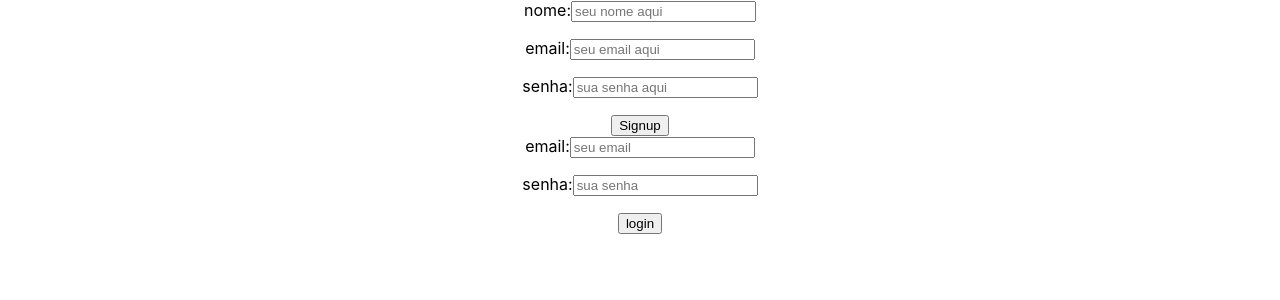
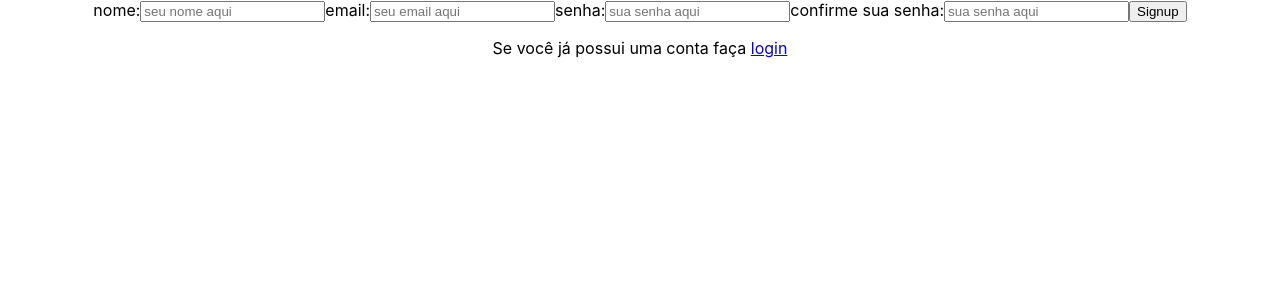
Before and after one commit to jezielfsilva/to, a React (Create React App) app: page / in a window 1280 px wide. Shown: the top 300 px of the page. Built offline with nearby package versions, Linux system fonts and the light colour scheme.

Commit message:
novas funções criadas para a página

```diff
--- a/src/App.js
+++ b/src/App.js
@@ -4,13 +4,44 @@ import './App.css';
 import PageSignup from './components/createAccount';
 import PageLoggin from './components/loggin';
 
-function App() {
-  return (
-    <div className="App">
-      <PageSignup/>
-      <PageLoggin/>
-    </div>
-  );
+class App extends React.Component {
+  constructor(props) {
+    super(props);
+
+    this.state = {
+        telaRenderizada: <PageSignup
+       backLogin = {this.changeScreen} />
+    }
+}
+
+changeScreen = (event) => {
+  event.preventDefault()
+  this.setState ({
+    telaRenderizada: <PageLoggin
+    backCreateAcc = {this.mudarScreen} />
+  })
+}
+
+mudarScreen = (event) => {
+  event.preventDefault()
+  this.setState ({
+    telaRenderizada: <PageSignup
+    backLogin = {this.changeScreen} />
+  })
+}
+
+  render () {
+
+    return (
+      <div className="App">
+        {/* <PageSignup */}
+        {/* backLogin = {this.changeScreen}/> */}
+        {/* <PageLoggin */}
+        {/* backCreateAcc = {this.mudarScreen}/> */}
+        {this.state.telaRenderizada}
+      </div>
+    );
+  }
 }
 
 export default App;
--- a/src/components/createAccount.js
+++ b/src/components/createAccount.js
@@ -8,64 +8,39 @@ class PageSignup extends React.Component {
         this.state = {
             nome: '',
             email: '',
-            senha: null,
-
-            userData: [
-                {
-                    nome: '',
-                    email: '',
-                    senha: null,
-                }
-            ]
+            senha: '',
         }
     }
 
-    getname = (event) => {
-        this.setState({
-            nome: event.target.value,
-        })
+    userData = (event) => {
+        event.preventDefault()
+        this.setState ({
+            nome: document.getElementById('Nome').value,
+            email: document.getElementById('Email').value,
+            senha: document.getElementById('Senha').value
+    })
+    console.log(this.state.nome)
     }
-
-    getemail = (event) => {
-        this.setState({
-            email: event.target.value,
-        })
-    }
-
-    getpassword = (event) => {
-        this.setState({
-            senha: event.target.value,
-        })
-    }
-
-    saveData = () => {
-        this.setState({
-            nome: this.getname.value,
-            email: this.getemail.value,
-            senha: this.getpassword.value,
-        })
-        console.log(this.userData);
-    }
-
 
     render () {
         return (
             <div className='box-login'>
-                <form>
+                <form onSubmit={this.userData}>
                     <label>nome:
-                        <input onChange={this.getname} type="text" placeholder="seu nome aqui" />
+                        <input id = "Nome" type="text" placeholder="seu nome aqui" />
                     </label>
-                    <p>{this.state.nome}</p>
                     <label>email:
-                        <input onChange={this.getemail} type="email" placeholder="seu email aqui" />
+                        <input id = "Email" type="email" placeholder="seu email aqui" />
                     </label>
-                    <p>{this.state.email}</p>
                     <label>senha:
-                        <input onChange={this.getpassword} type="password" placeholder="sua senha aqui" />
+                        <input id = "Senha" type="password" placeholder="sua senha aqui" />
                     </label>
-                    <p>{this.state.senha}</p>
-                    <button onClick={this.saveData}>Signup</button>
+                    <label>confirme sua senha:
+                        <input type="password" placeholder="sua senha aqui" />
+                    </label>
+                    <button>Signup</button>
                 </form>
+                <p>Se você já possui uma conta faça <a onClick={this.props.backLogin} href='*' >login</a></p>
             </div>
         )
     }
--- a/src/components/loggin.js
+++ b/src/components/loggin.js
@@ -6,37 +6,40 @@ class PageLoggin extends React.Component {
         super(props);
 
         this.state = {
-            email: '',
-            senha: null,
+            email: 'listadetarefas@gmail.com',
+            senha: '345687',
+
+            logText: '',
         }
     }
 
-    getemail = (event) => {
-        this.setState({
-            email: event.target.value,
-        })
-    }
+    userLogin = (event) => {
+        event.preventDefault()
+        if ((document.getElementById('Email').value === this.state.email) &&
+            (document.getElementById('Senha').value === this.state.senha)) {
 
-    getpassword = (event) => {
-        this.setState({
-            senha: event.target.value,
-        })
+            }
+        else {
+            this.setState ({
+                logText: 'email ou senha inválidos',
+            })
+        }
     }
 
     render () {
         return (
             <div>
-                <form>
+                <form onSubmit={this.userLogin}>
                     <label>email:
-                        <input onChange={this.getemail} type="email" placeholder="seu email" />
+                        <input id = "Email" type="email" placeholder="seu email" />
                     </label>
-                    <p>{this.state.email}</p>
                     <label>senha:
-                        <input onChange={this.getpassword} type="password" placeholder="sua senha" />
+                        <input id = "Senha" type="password" placeholder="sua senha" />
                     </label>
-                    <p>{this.state.senha}</p>
                     <button>login</button>
                 </form>
+                <p>{this.state.logText}</p>
+                <p>Caso você ainda não tenha cadrastro faça agora mesmo <a onClick={this.props.backCreateAcc} href = '*'>aqui</a></p>
             </div>
         )
     }
```
